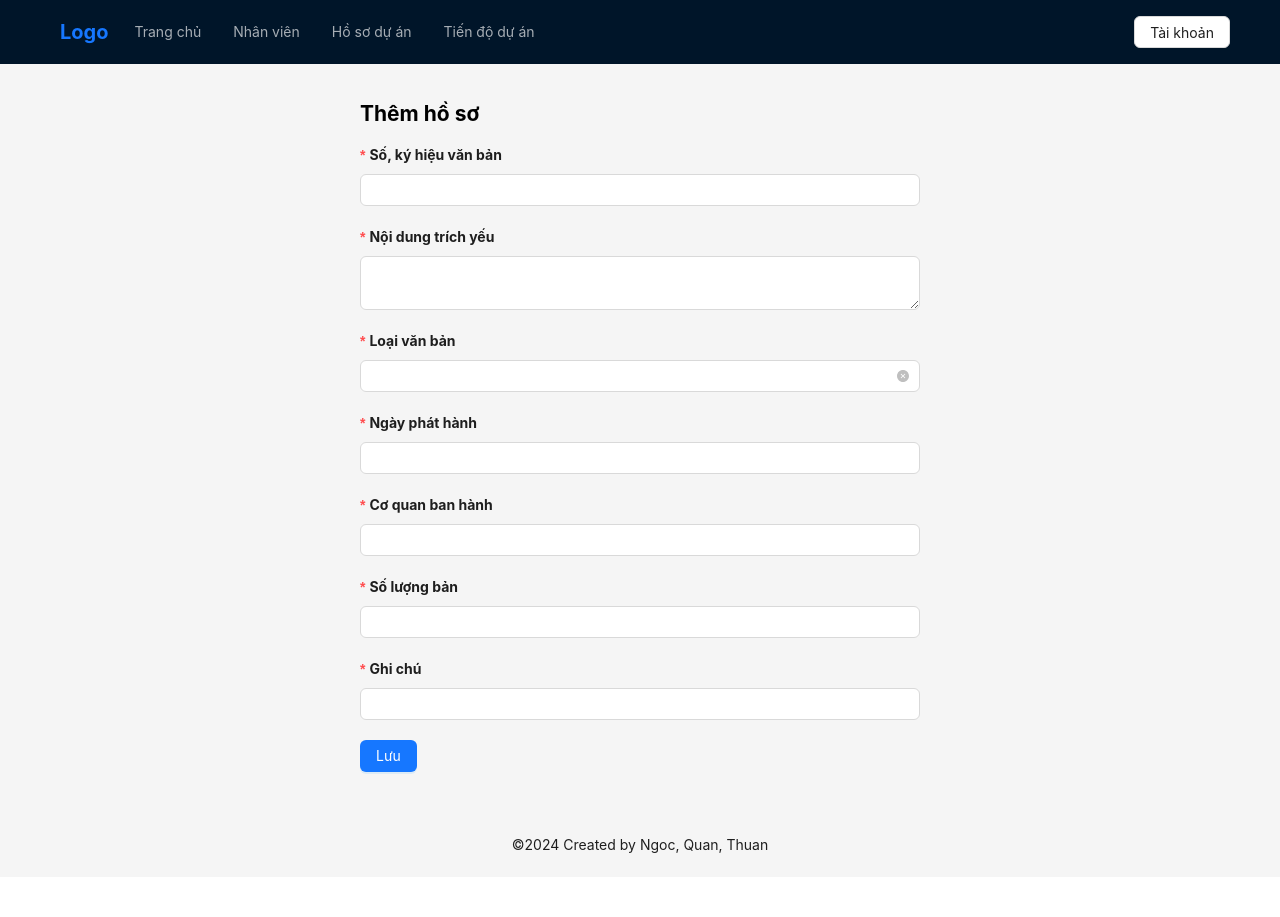
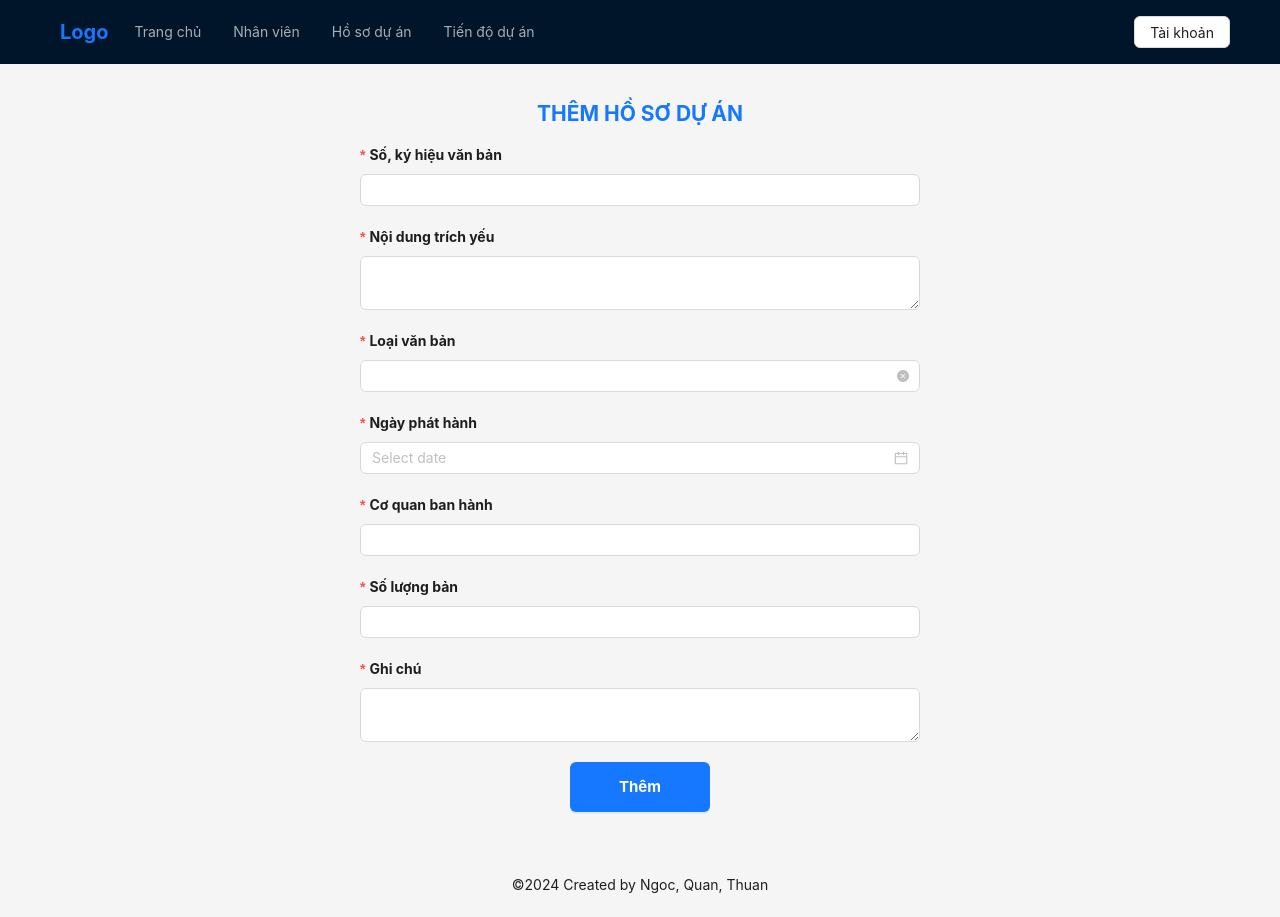
Before and after one commit to HongNgoc1408/QuanLyTienDoDuAn_Frontend, a React (Create React App) app: page /profile/add in a window 1280 px wide. Before the commit the page ends 877 px from the top, so only its background shows below. Built offline with nearby package versions, Linux system fonts and the light colour scheme.

Commit message:
commit 3/6/2024

```diff
--- a/src/components/ProfileComponent/ProfileForm.js
+++ b/src/components/ProfileComponent/ProfileForm.js
@@ -1,5 +1,5 @@
-import { Button, Form, Input, Select } from "antd";
-import React, { } from "react";
+import { Button, DatePicker, Form, Input, Select, InputNumber } from "antd";
+import React from "react";
 
 const ProfileForm = ({
   options,
@@ -57,10 +57,14 @@ const ProfileForm = ({
         name="published_date"
         rules={[{ required: true, message: "Nhập ngày phát hành" }]}
       >
-        <Input
+        <DatePicker
+          style={{ width: "100%" }}
           name="published_date"
-          value={profile.published_date}
-          onChange={handleChange}
+          onChange={(date, dateString) =>
+            handleChange({
+              target: { name: "published_date", value: dateString },
+            })
+          }
         />
       </Form.Item>
 
@@ -77,10 +81,15 @@ const ProfileForm = ({
         name="quantity"
         rules={[{ required: true, message: "Nhập số lượng bản" }]}
       >
-        <Input
+        <InputNumber
+          style={{ width: "100%" }}
           name="quantity"
           value={profile.quantity}
-          onChange={handleChange}
+          onChange={(value) =>
+            handleChange({
+              target: { name: "quantity", value },
+            })
+          }
         />
       </Form.Item>
 
@@ -89,13 +98,28 @@ const ProfileForm = ({
         name="note"
         rules={[{ required: true, message: "Nhập ghi chú" }]}
       >
-        <Input name="note" value={profile.note} onChange={handleChange} />
+        <Input.TextArea
+          name="content"
+          value={profile.content}
+          onChange={handleChange}
+        />
       </Form.Item>
 
       <Form.Item>
-        <Button type="primary" htmlType="submit">
-          Lưu
-        </Button>
+        <div style={{ textAlign: "center" }}>
+          <Button
+            type="primary"
+            htmlType="submit"
+            style={{
+              width: "25%",
+              height: "50px",
+              fontSize: "15px",
+              fontWeight: "bold",
+            }}
+          >
+            Thêm
+          </Button>
+        </div>
       </Form.Item>
     </Form>
   );
--- a/src/components/ProfileComponent/ProfileTable.js
+++ b/src/components/ProfileComponent/ProfileTable.js
@@ -182,8 +182,9 @@ const ProfileTable = () => {
       key: "7",
       title: "Số lượng bản",
       dataIndex: "quantity",
+      sorter: (a, b) => a.quantity - b.quantity,
 
-      ...getColumnSearchProps("quantity"),
+      // ...getColumnSearchProps("quantity"),
     },
     {
       key: "8",
--- a/src/pages/ProfilePage/AddProfile/AddProfile.js
+++ b/src/pages/ProfilePage/AddProfile/AddProfile.js
@@ -49,7 +49,7 @@ const AddProfile = () => {
     addProfile(profile)
       .then(() => {
         message.success("Hồ sơ đã được lưu thành công!");
-
+        window.location.reload();
       })
       .catch((error) => {
         message.error("Lỗi: Hồ sơ không thể được lưu.");
@@ -66,8 +66,22 @@ const AddProfile = () => {
 
   return (
     <div>
-      <div style={{ padding: "20px", maxWidth: "600px", margin: "0 auto" }}>
-        <h2>Thêm hồ sơ</h2>
+      <div
+        style={{
+          padding: "20px",
+          maxWidth: "600px",
+          margin: "0 auto",
+        }}
+      >
+        <h2
+          style={{
+            textAlign: "center",
+            textTransform: "uppercase",
+            color: "#1677FF",
+          }}
+        >
+          Thêm hồ sơ dự án
+        </h2>
         <ProfileForm
           options={options}
           profile={profile}
```
